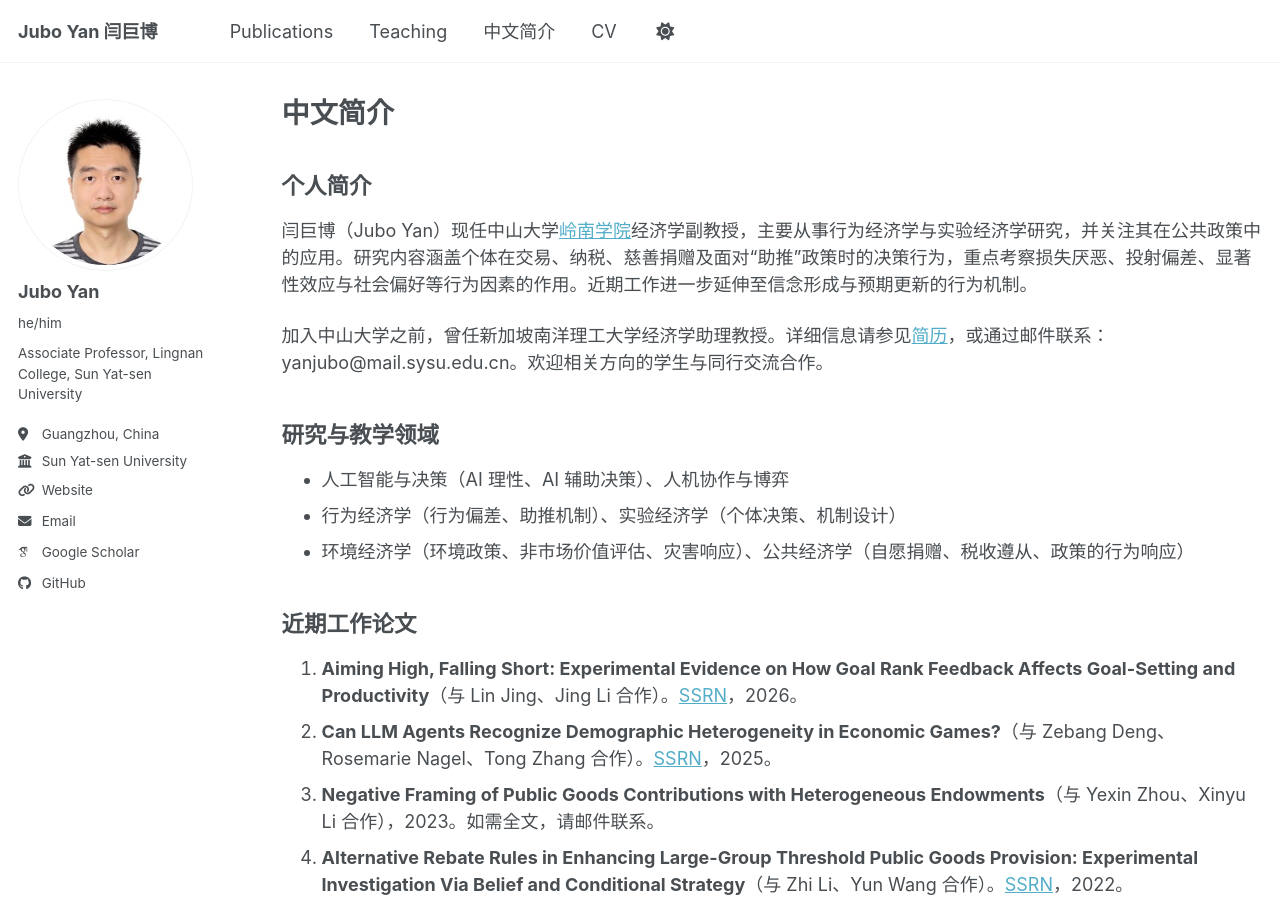
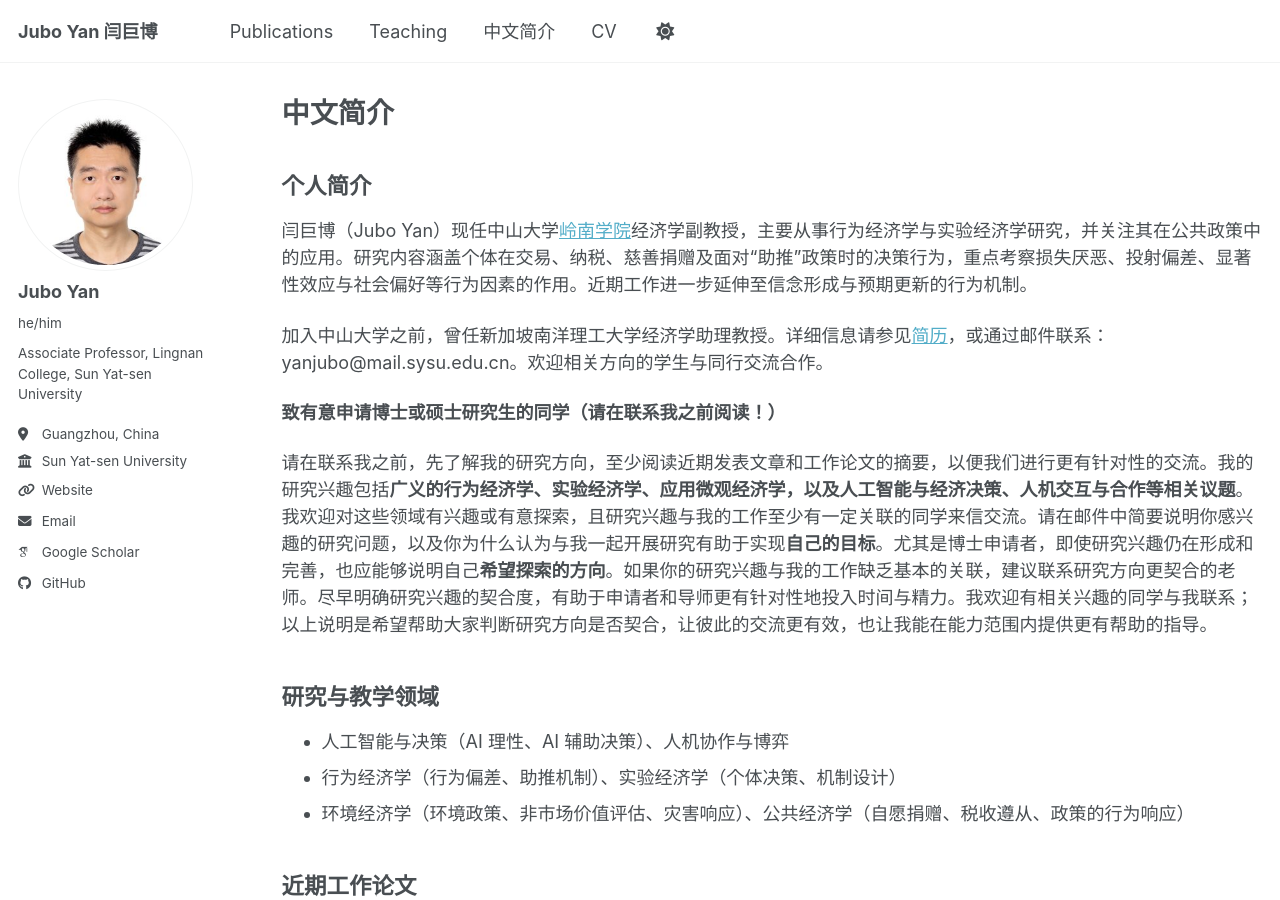
Before and after one commit to xiaogengjacky/xiaogengjacky.github.io, a Jekyll site: the page built from _pages/portfolio.md, in a window 1280 px wide and 900 px high. Built offline with Jekyll 4.4.1, drawn with Linux system fonts in a browser that asks for light colours; some web fonts are replaced; a script bundle is joined from its source files by our own code; library files that are not in the unit come from our copies.

Commit message:
Add Chinese guidance for prospective graduate students

```diff
--- a/_pages/portfolio.md
+++ b/_pages/portfolio.md
@@ -12,6 +12,10 @@ author_profile: true
 闫巨博（Jubo Yan）现任中山大学[岭南学院](https://lingnan.sysu.edu.cn/)经济学副教授，主要从事行为经济学与实验经济学研究，并关注其在公共政策中的应用。研究内容涵盖个体在交易、纳税、慈善捐赠及面对“助推”政策时的决策行为，重点考察损失厌恶、投射偏差、显著性效应与社会偏好等行为因素的作用。近期工作进一步延伸至信念形成与预期更新的行为机制。
 
 加入中山大学之前，曾任新加坡南洋理工大学经济学助理教授。详细信息请参见[简历](https://www.dropbox.com/scl/fi/gmceqk5aiscr01ivp0g2y/juboyan_cv.pdf?rlkey=nev1x2y0s1eqid6rb5y4x3d7g&dl=0){:target="_blank" rel="noopener"}，或通过邮件联系：yanjubo@mail.sysu.edu.cn。欢迎相关方向的学生与同行交流合作。
+
+**致有意申请博士或硕士研究生的同学（请在联系我之前阅读！）**
+
+请在联系我之前，先了解我的研究方向，至少阅读近期发表文章和工作论文的摘要，以便我们进行更有针对性的交流。我的研究兴趣包括**广义的行为经济学、实验经济学、应用微观经济学，以及人工智能与经济决策、人机交互与合作等相关议题**。我欢迎对这些领域有兴趣或有意探索，且研究兴趣与我的工作至少有一定关联的同学来信交流。请在邮件中简要说明你感兴趣的研究问题，以及你为什么认为与我一起开展研究有助于实现**自己的目标**。尤其是博士申请者，即使研究兴趣仍在形成和完善，也应能够说明自己**希望探索的方向**。如果你的研究兴趣与我的工作缺乏基本的关联，建议联系研究方向更契合的老师。尽早明确研究兴趣的契合度，有助于申请者和导师更有针对性地投入时间与精力。我欢迎有相关兴趣的同学与我联系；以上说明是希望帮助大家判断研究方向是否契合，让彼此的交流更有效，也让我能在能力范围内提供更有帮助的指导。
 
 ## 研究与教学领域
 
```
